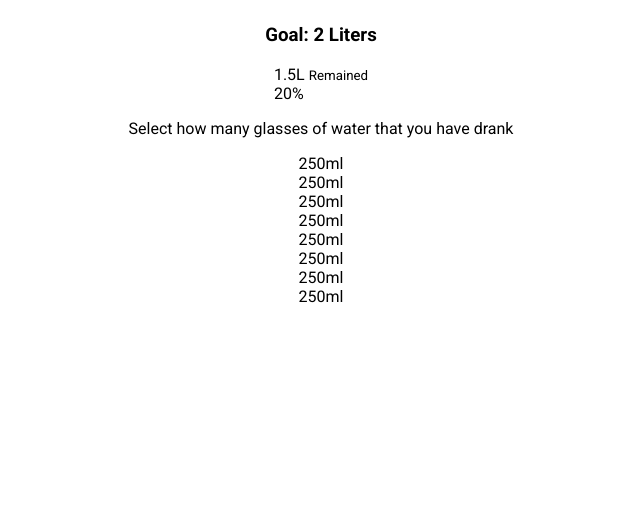
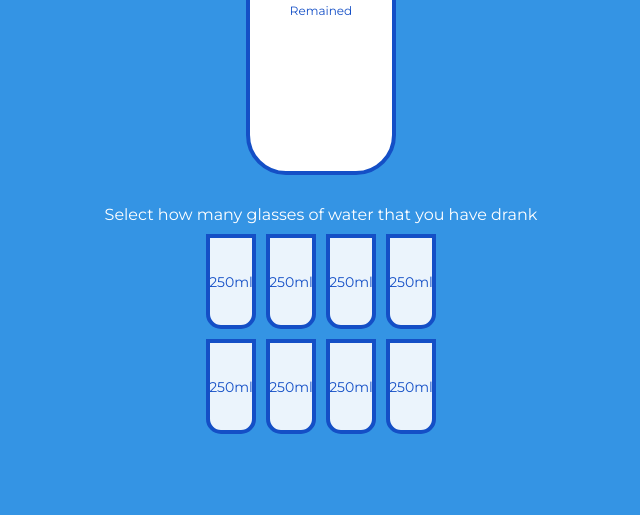
Before and after one commit to kamil3397/drink-water, a plain HTML site: page index.html in a window 1280 px wide. Shown: the part 285-800 px from the top of the page, without its empty margins (319-959 px from the left). Drawn offline with Linux system fonts and the light colour scheme.

Commit message:
css and glass shapes added

```diff
--- a/index.html
+++ b/index.html
@@ -13,17 +13,17 @@
 
     <div class="cup">
       <div class="remained" id="remained">
-        <span id="liters">1.5L</span>
+        <span id="liters"></span>
         <small>Remained</small>
       </div>
-      <div class="percentage" id="percentage">20%</div>
+      <div class="percentage" id="percentage"></div>
     </div>
 
     <p class="text">Select how many glasses of water that you have drank</p>
 
     <div class="cups">
-      <div class="cup cup-small full">250ml</div>
-      <div class="cup cup-small full">250ml</div>
+      <div class="cup cup-small">250ml</div>
+      <div class="cup cup-small">250ml</div>
       <div class="cup cup-small">250ml</div>
       <div class="cup cup-small">250ml</div>
       <div class="cup cup-small">250ml</div>
--- a/style.css
+++ b/style.css
@@ -1,16 +1,98 @@
-@import url('https://fonts.googleapis.com/css2?family=Roboto:wght@400;700&display=swap');
+@import url('https://fonts.googleapis.com/css?family=Montserrat:400,600&display=swap');
+
+:root {
+  --border-color: #144fc6;
+  --fill-color: #6ab3f8;
+}
 
 * {
   box-sizing: border-box;
 }
 
 body {
-  font-family: 'Roboto', sans-serif;
+  background-color: #3494e4;
+  color: #fff;
+  font-family: 'Montserrat', sans-serif;
+  display: flex;
+  flex-direction: column;
+  align-items: center;
+  margin-bottom: 40px;
+}
+h1 {
+  margin: 10px 0 0;
+}
+h3 {
+  font-weight: 400;
+  margin: 10px 0;
+}
+
+.cup {
+  background-color: #fff;
+  border: 4px solid var(--border-color);
+  color: var(--border-color);
+  border-radius: 0 0 40px 40px;
+  height: 330px;
+  width: 150px;
+  margin: 30px 0;
+  display: flex;
+  flex-direction: column;
+  overflow: hidden;
+}
+
+.cup.cup-small {
+  height: 95px;
+  width: 50px;
+  border-radius: 0 0 15px 15px;
+  background-color: rgba(255, 255, 255, 0.9);
+  cursor: pointer;
+  font-size: 14px;
+  align-items: center;
+  justify-content: center;
+  text-align: center;
+  margin: 5px;
+  transition: 0.3s ease;
+}
+
+.cup.cup-small.full {
+  background-color: var(--fill-color);
+  color: #fff;
+}
+
+.cups {
+  display: flex;
+  flex-wrap: wrap;
+  align-items: center;
+  justify-content: center;
+  width: 280px;
+}
+
+.remained {
   display: flex;
   flex-direction: column;
   align-items: center;
   justify-content: center;
-  height: 100vh;
-  overflow: hidden;
-  margin: 0;
+  text-align: center;
+  flex: 1;
+  transition: 0.3s ease;
 }
+.remained span {
+  font-size: 20px;
+  font-weight: bold;
+}
+.remained small {
+  font-size: 12px;
+}
+.percentage {
+  background-color: var(--fill-color);
+  display: flex;
+  align-items: center;
+  justify-content: center;
+  font-size: 30px;
+  font-weight: bold;
+  height: 0;
+  transition: 0.3s ease;
+}
+.text {
+  text-align: center;
+  margin: 0 0 5px;
+}
```
